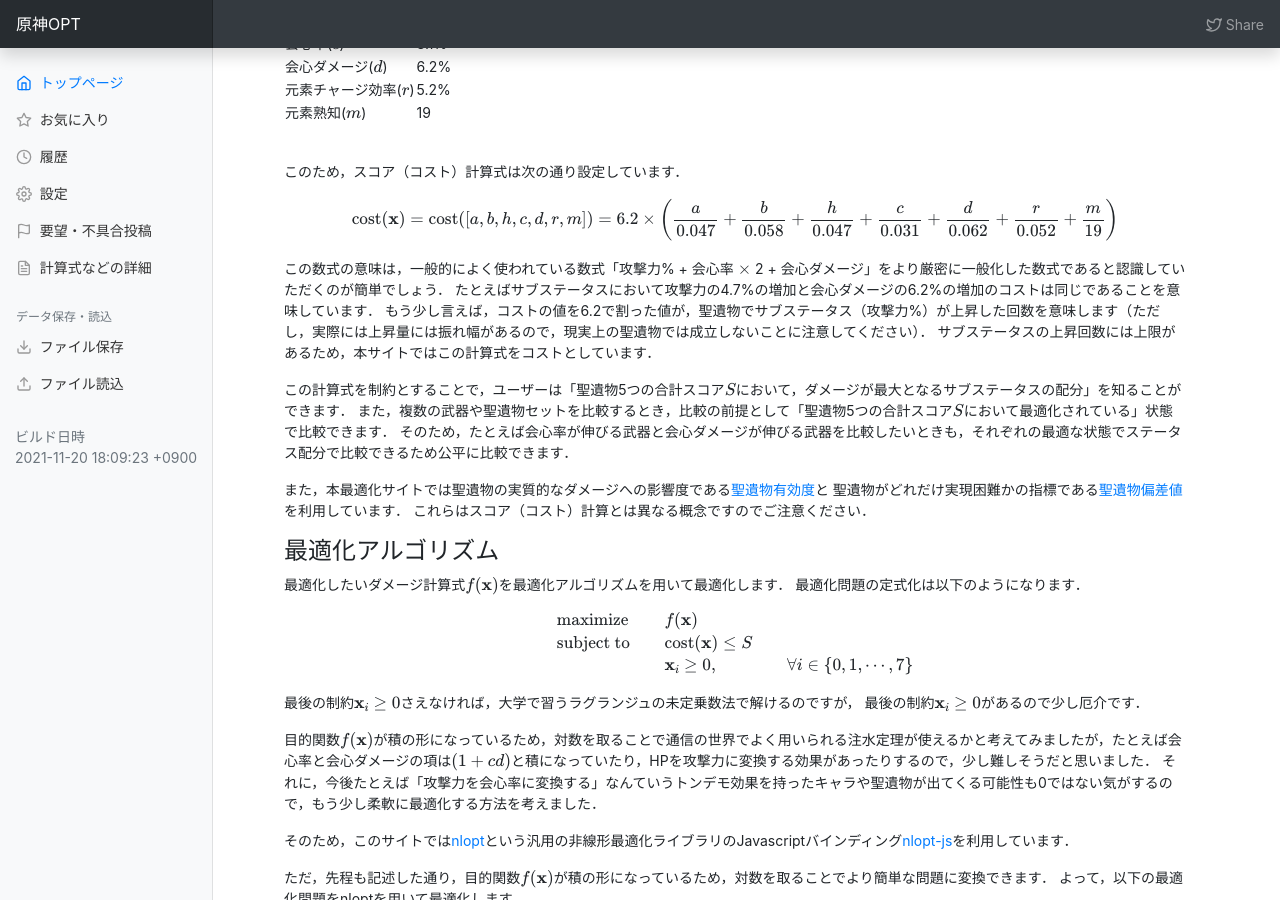
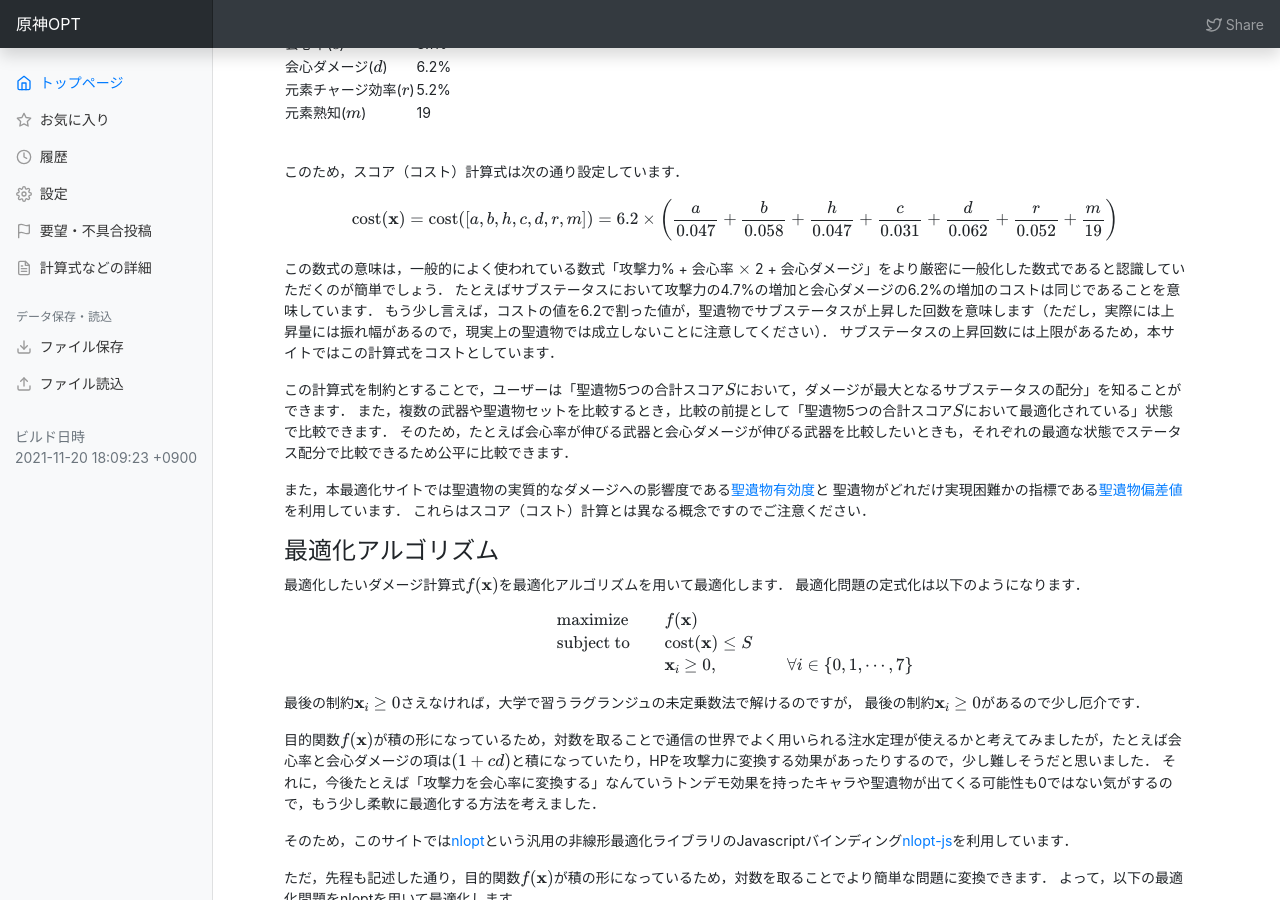
Before and after one commit to k3kaimu/genshinopt, a Jekyll site: the page built from docs/documents.md, in a window 1280 px wide and 900 px high, scrolled down 327 px. Built offline with Jekyll 4.4.1, drawn with Linux system fonts in a browser that asks for light colours; nearby versions of some CDN libraries; formulas are drawn with MathJax 3.

Commit message:
fix some typo

```diff
--- a/docs/documents.md
+++ b/docs/documents.md
@@ -35,7 +35,7 @@ $$
 
 この数式の意味は，一般的によく使われている数式「攻撃力% + 会心率 $\times$ 2 + 会心ダメージ」をより厳密に一般化した数式であると認識していただくのが簡単でしょう．
 たとえばサブステータスにおいて攻撃力の4.7%の増加と会心ダメージの6.2%の増加のコストは同じであることを意味しています．
-もう少し言えば，コストの値を6.2で割った値が，聖遺物でサブステータス（攻撃力%）が上昇した回数を意味します（ただし，実際には上昇量には振れ幅があるので，現実上の聖遺物では成立しないことに注意してください）．
+もう少し言えば，コストの値を6.2で割った値が，聖遺物でサブステータスが上昇した回数を意味します（ただし，実際には上昇量には振れ幅があるので，現実上の聖遺物では成立しないことに注意してください）．
 サブステータスの上昇回数には上限があるため，本サイトではこの計算式をコストとしています．
 
 この計算式を制約とすることで，ユーザーは「聖遺物5つの合計スコア$S$において，ダメージが最大となるサブステータスの配分」を知ることができます．
--- a/js/unittest.js
+++ b/js/unittest.js
@@ -1,5 +1,6 @@
 // VGData
 $(function(){
+    document.getElementById("start-log").innerHTML = "start-unittest";
     var v = VGData.newRateAtk(10).mul(10).add(100);
     console.assert(v.value == 200, v.value);
     console.assert(v.grad[0] == 10, v.grad);
```
Also changed, not shown: docs/unittest.md (+1 -0 lines).
